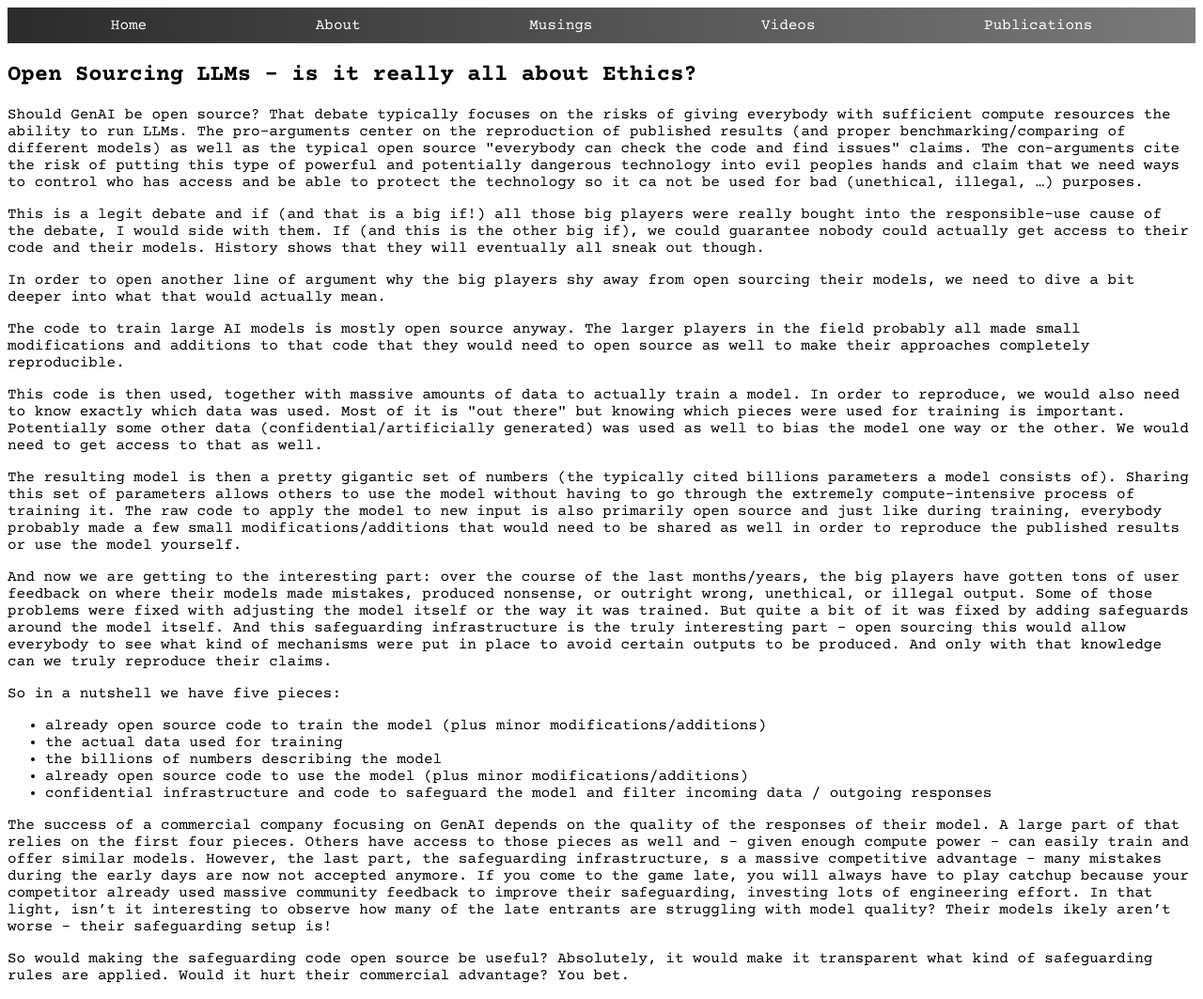
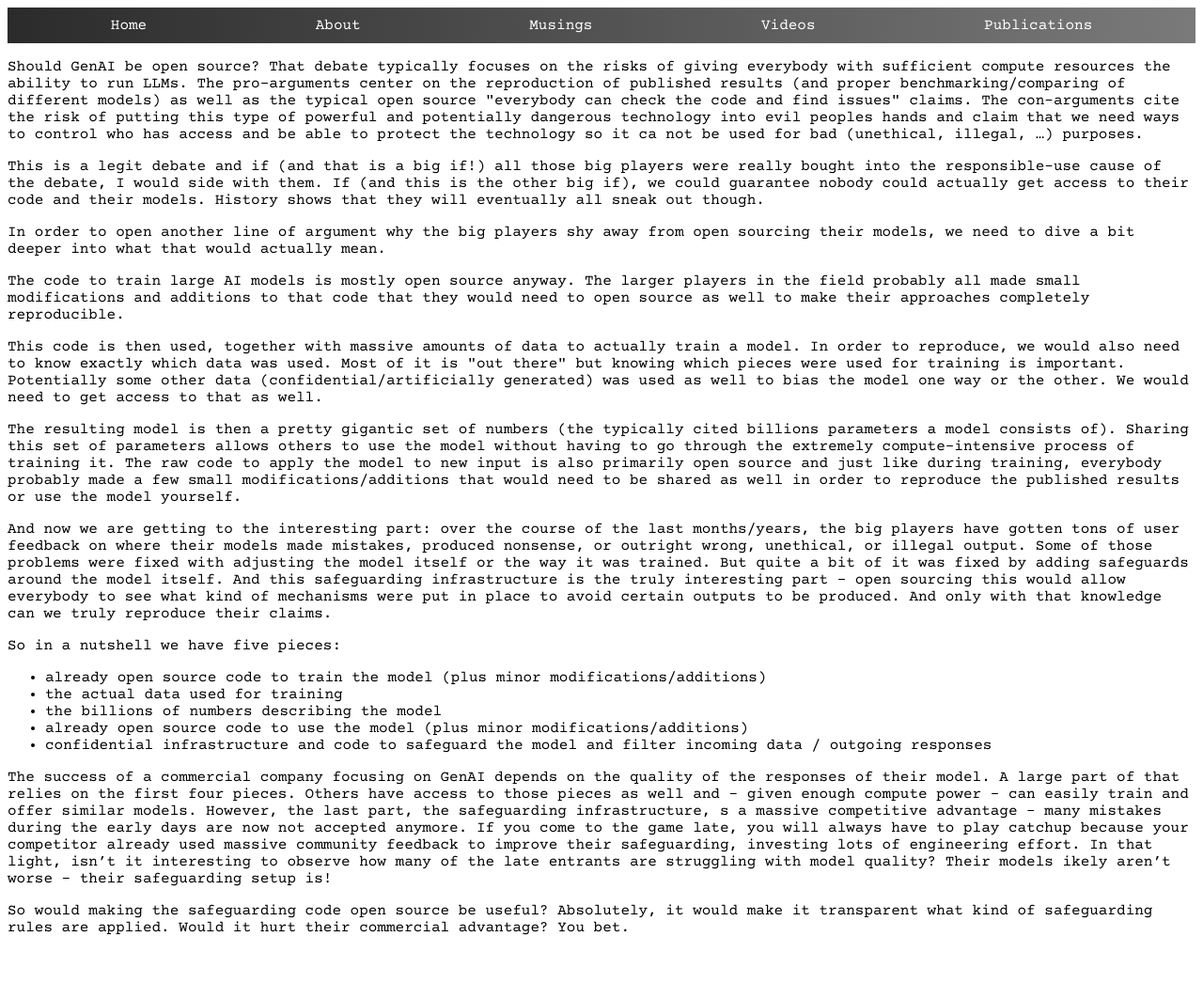
Before and after one commit to michael-berthold/michael-berthold.github.io, a Jekyll site: the page built from _posts/2024-05-21-opensource-llms.md, in a window 1280 px wide. Shown: the whole page at 94% size. Built offline with Jekyll 4.4.1, drawn with Linux system fonts in a browser that asks for light colours; our own code applies the rules of GitHub Pages for plain Markdown files; after the commit the page ends 1012 px from its top, so only the background shows below that.

Commit message:
Remove duplicate title from opensource-llms.md
Removed duplicate title from the document.

```diff
--- a/_posts/2024-05-21-opensource-llms.md
+++ b/_posts/2024-05-21-opensource-llms.md
@@ -2,8 +2,6 @@
 title: Open Sourcing LLMs - is it really all about Ethics?
 author: Michael Berthold
 ---
-
-## Open Sourcing LLMs - is it really all about Ethics?
 
 Should GenAI be open source? That debate typically focuses on the risks of giving
 everybody with sufficient compute resources the ability to run LLMs. The pro-arguments
```
